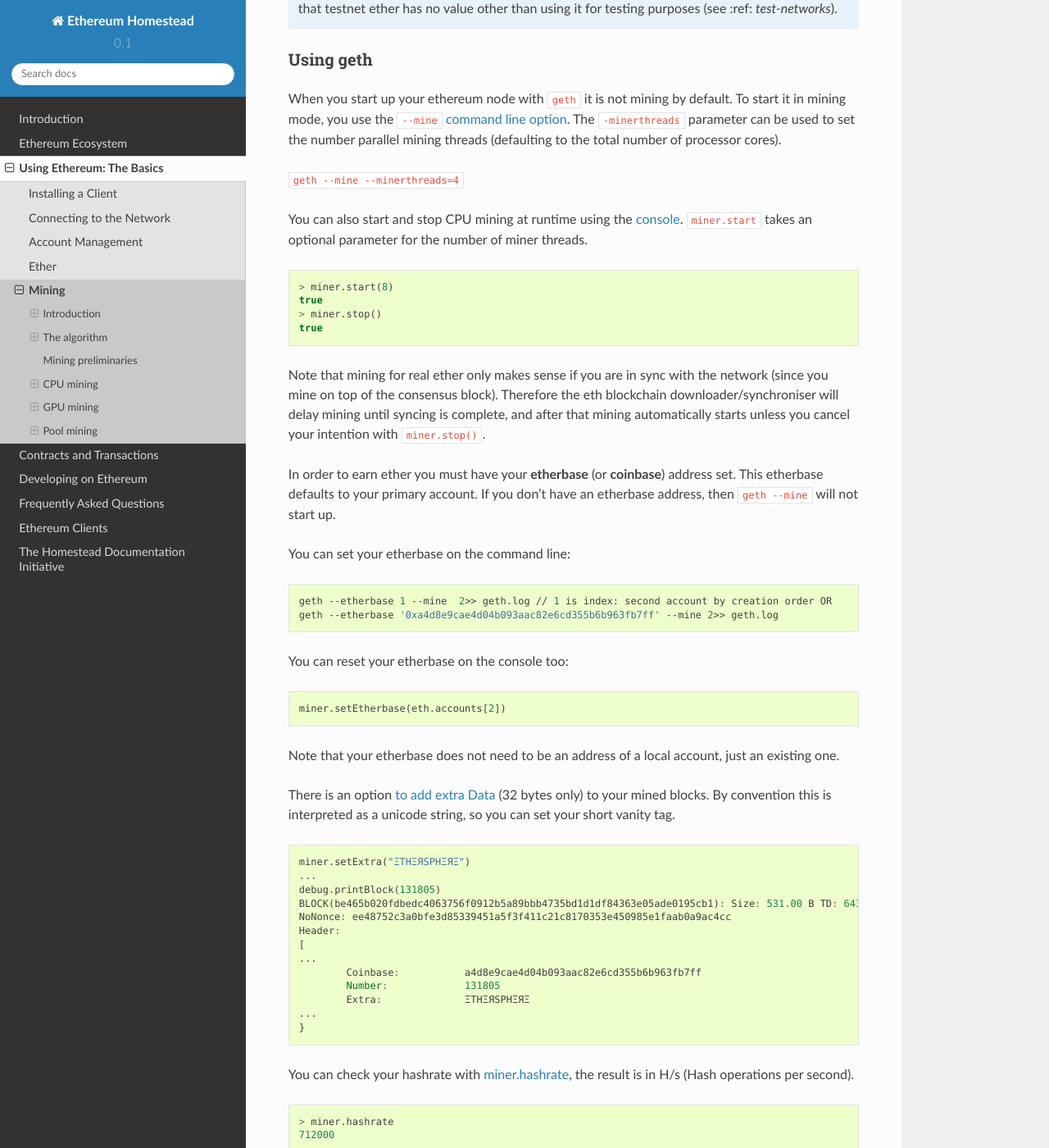
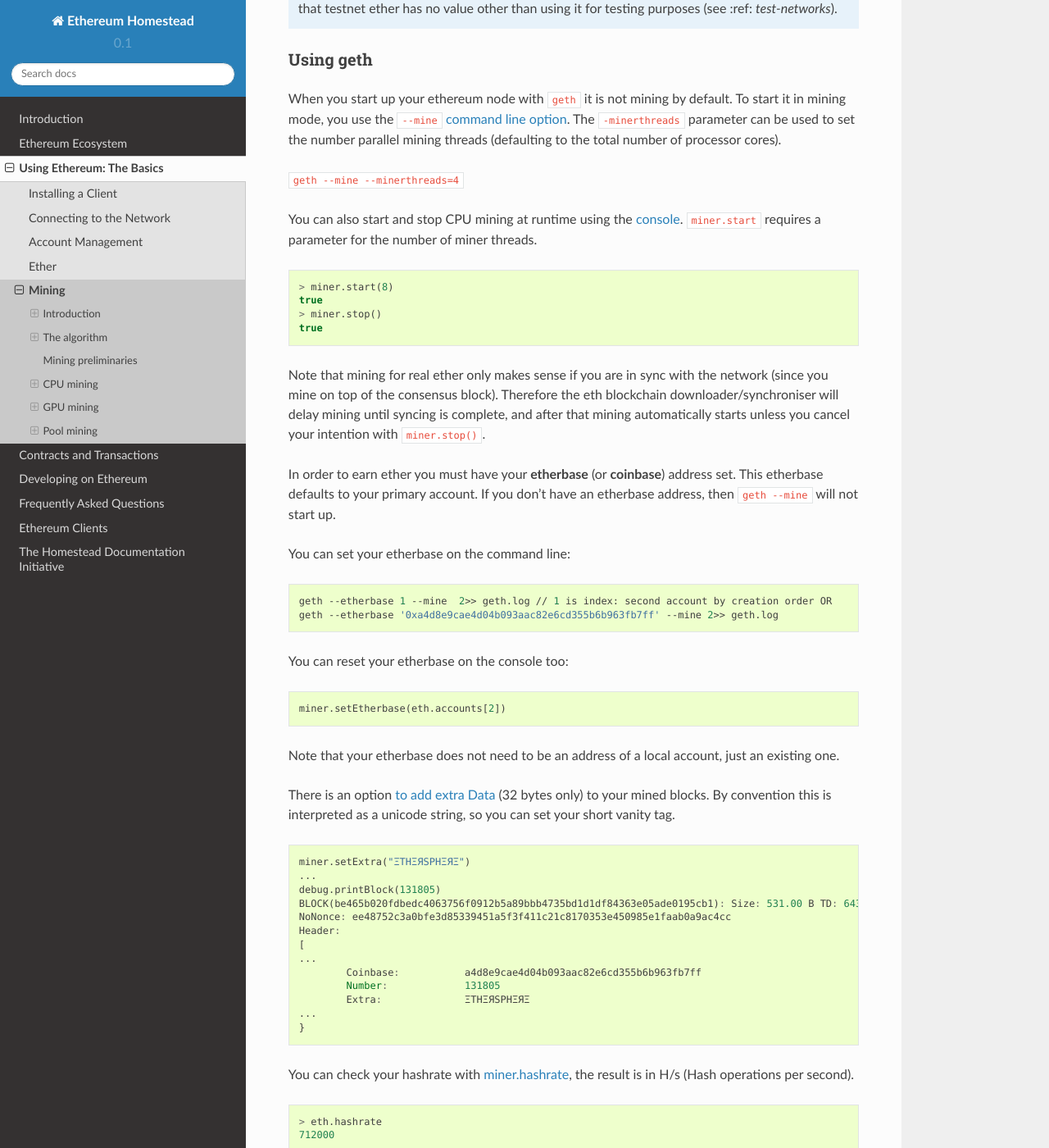
Before and after one commit to ethereum/homestead-guide, a Sphinx documentation site: the page built from source/using-ethereum-the-basics/mining.rst, in a window 1280 px wide and 1400 px high, scrolled down 3753 px. Shown: the whole window at 82% size. Built offline with Sphinx 7.4.7 and the Read the Docs theme 2.0.0, drawn with Linux system fonts in a browser that asks for light colours.

Commit message:
Update mining.rst

```diff
--- a/source/using-ethereum-the-basics/mining.rst
+++ b/source/using-ethereum-the-basics/mining.rst
@@ -95,7 +95,7 @@
 
 ``geth --mine --minerthreads=4``
 
-You can also start and stop CPU mining at runtime using the `console <https://github.com/ethereum/go-ethereum/wiki/JavaScript-Console#adminminerstart>`__. ``miner.start`` takes an optional parameter for the number of miner threads.
+You can also start and stop CPU mining at runtime using the `console <https://github.com/ethereum/go-ethereum/wiki/JavaScript-Console#adminminerstart>`__. ``miner.start`` requires a parameter for the number of miner threads.
 
 .. code-block:: Javascript
 
@@ -145,7 +145,7 @@
 
 .. code-block:: javascript
 
-    > miner.hashrate
+    > eth.hashrate
     712000
 
 After you successfully mined some blocks, you can check the ether balance of your etherbase account. Now assuming your etherbase is a local account:
```
